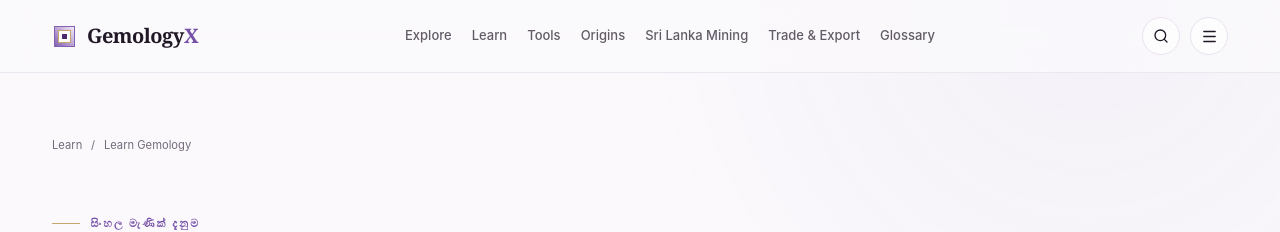
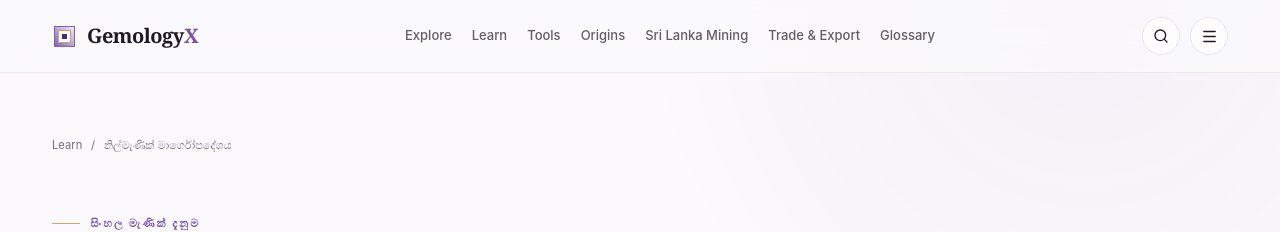
Before and after one commit to LinukaBandara/GemologyX, a Next.js app: page /si/learn/heated-sapphire-guide in a window 1280 px wide. Shown: the top 232 px of the page. Built offline with nearby package versions, Linux system fonts and the light colour scheme.

Commit message:
Link blue sapphire article breadcrumb to complete guide

```diff
--- a/src/app/si/learn/heated-sapphire-guide/page.tsx
+++ b/src/app/si/learn/heated-sapphire-guide/page.tsx
@@ -12,8 +12,8 @@ export default function Page() {
       category="සිංහල මැණික් දැනුම"
       readTime="මිනිත්තු 5"
       title="උණුසුම් ප්‍රතිකාර කළ නිල්මැණික් ගැන දැනගත යුතු දේ"
-      crumbHref="/learn"
-      crumbLabel="Learn Gemology"
+      crumbHref="/si/learn/blue-sapphire-complete-guide"
+      crumbLabel="නිල්මැණික් මාර්ගෝපදේශය"
       related={[
         { label: "රළු මැණික් ගලක් මිලදී ගැනීමට පෙර", href: "/si/learn/buying-rough-gemstones" },
         { label: "මැණික් පරීක්ෂණ වාර්තාවක් කියවීම", href: "/si/learn/how-to-read-gem-report" },
```
